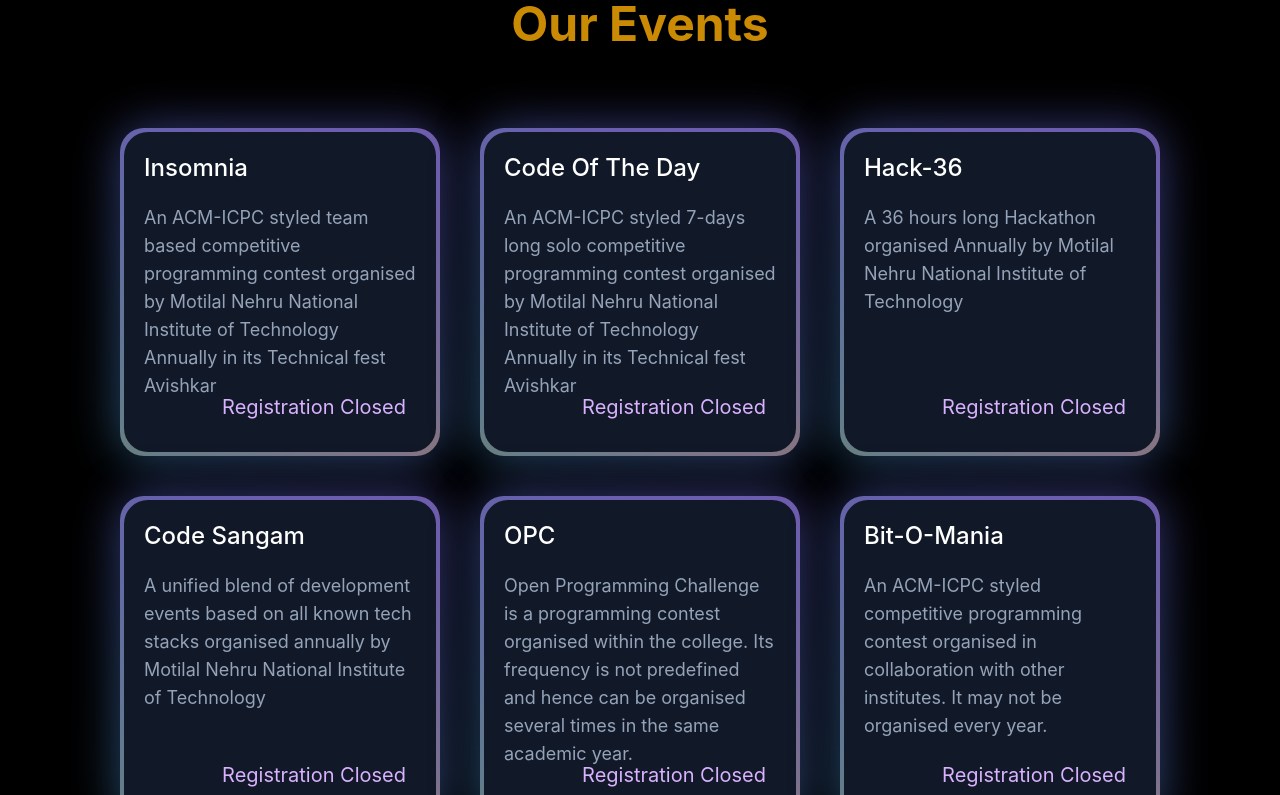
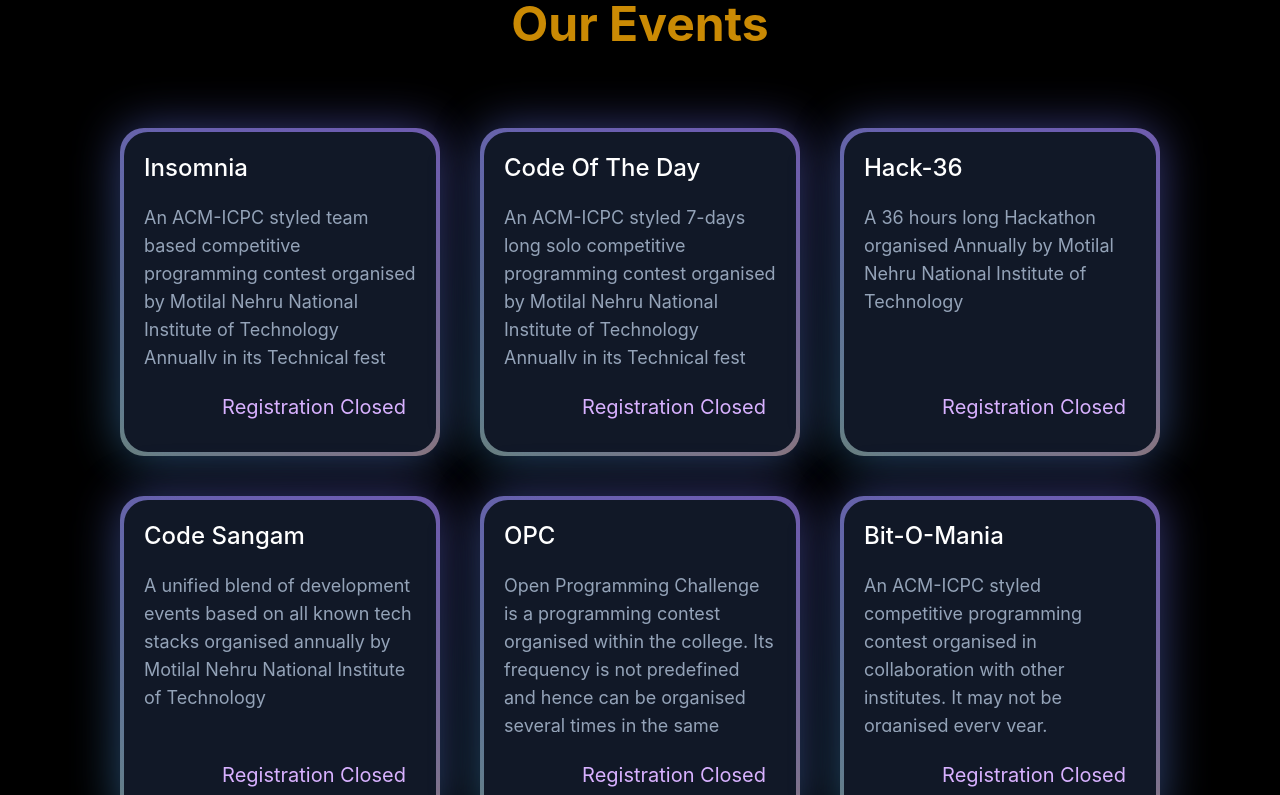
Before and after one commit to theAnuragMishra/CodeHub, a React (Create React App) app in the folder client-side/: page / in a window 1280 px wide. Shown: the part 2520-3315 px from the top of the page. Built offline with nearby package versions, Linux system fonts and the light colour scheme; no server answers.

Commit message:
Fix uneven height of event boxes and enable internal scrolling

```diff
--- a/client-side/src/pages/LandingPage/OurEvents/OurEvents.jsx
+++ b/client-side/src/pages/LandingPage/OurEvents/OurEvents.jsx
@@ -55,9 +55,9 @@
                     return (
                         <div className='w-[20rem] '>
                             <BackgroundGradient>
-                                <div className='bg-gray-900 flex flex-col gap-y-5 rounded-3xl p-5 h-[20rem]'>
+                                <div className='bg-gray-900 flex flex-col gap-y-5 rounded-3xl p-5 h-[20rem] overflow-auto'>
                                     <h3 className='text-white text-2xl font-medium'>{event.eventName}</h3>
-                                    <p className='text-slate-400 text-lg'>{event.summary}</p>
+                                    <p className='text-slate-400 text-lg h-[10rem] overflow-auto'>{event.summary}</p>
                                     {
                                         (event.registrationStatus)
                                             ?
```
